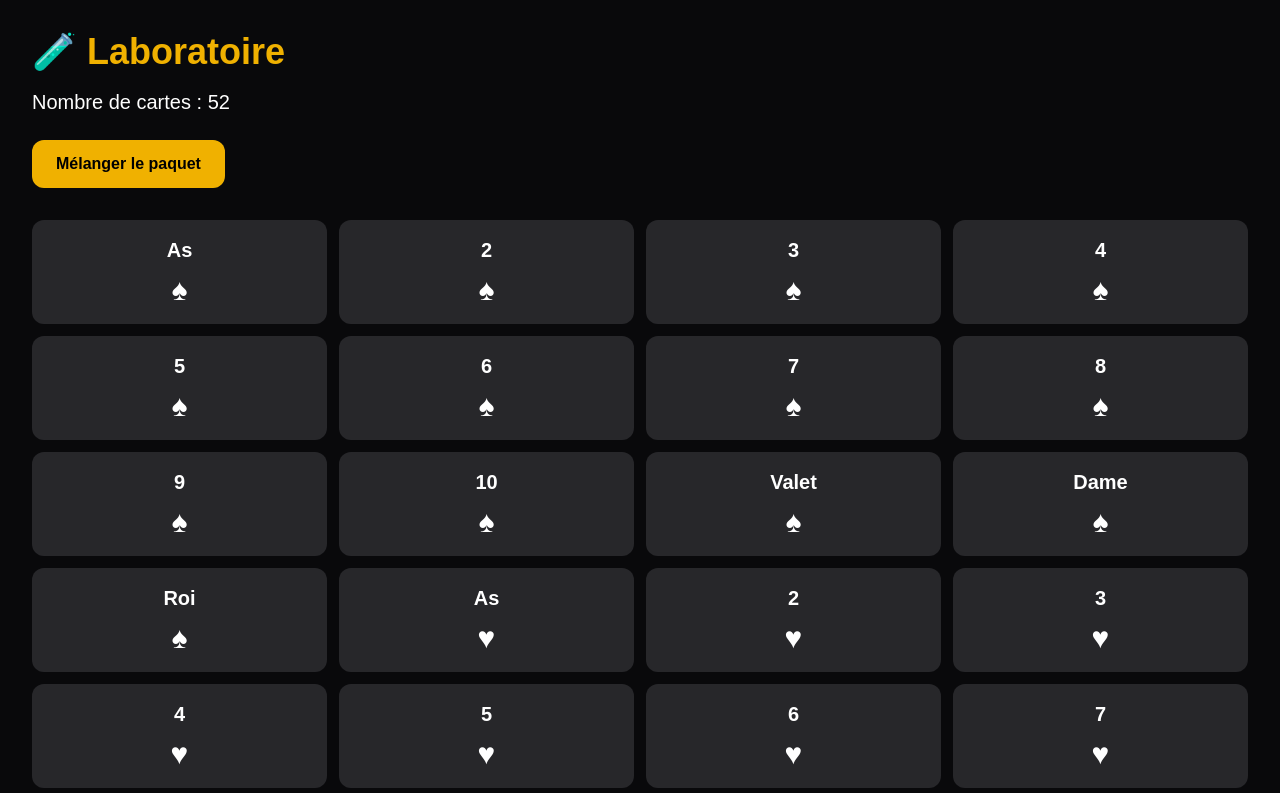
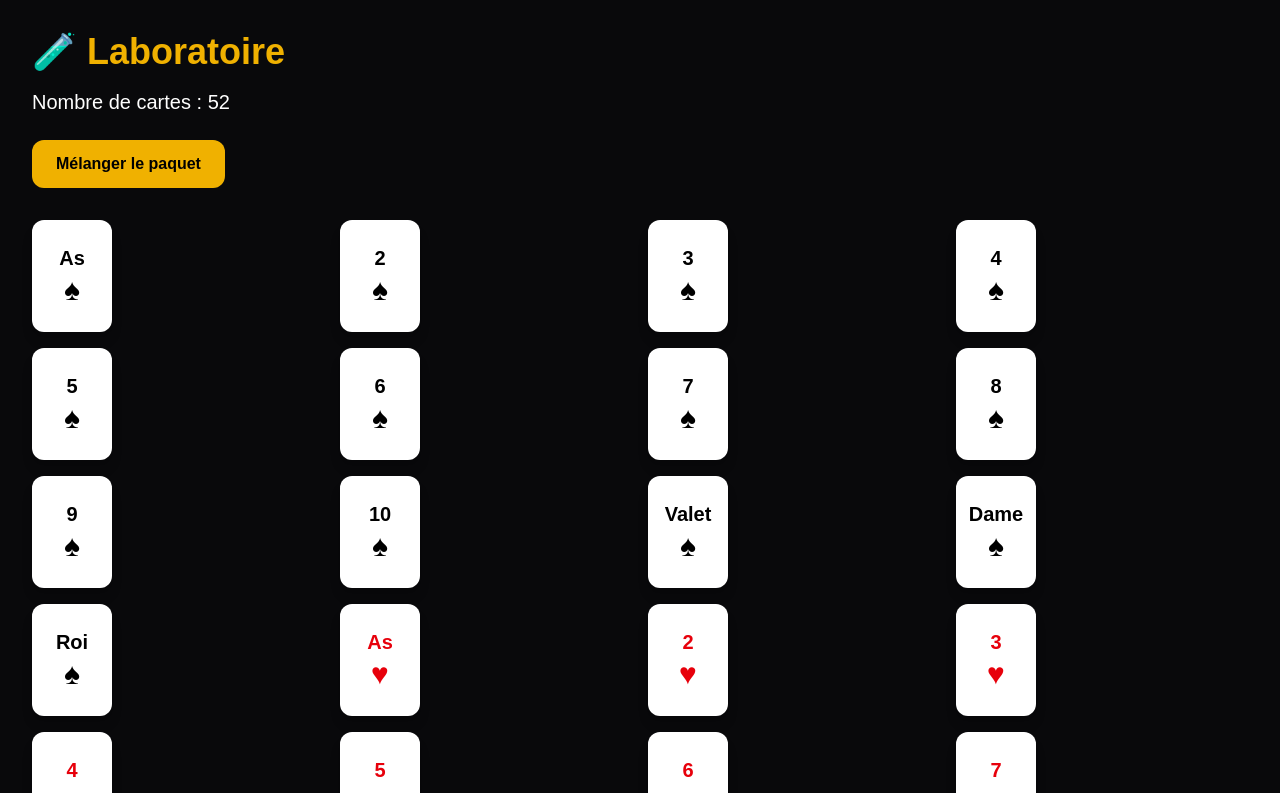
Before and after one commit to Ludo31620/pyramides-du-gang, a Next.js app: page /dev in a window 1280 px wide. Shown: the top 793 px of the page. Built offline with nearby package versions, Linux system fonts and the light colour scheme.

Commit message:
V0.3.3 - Création du composant PlayingCard

```diff
--- a/app/dev/page.tsx
+++ b/app/dev/page.tsx
@@ -5,6 +5,7 @@ import {
   creerPaquet,
   melangerPaquet,
 } from "@/lib/deck";
+import PlayingCard from "@/components/PlayingCard";
 
 export default function DevPage() {
   const [cartes, setCartes] = useState(creerPaquet());
@@ -30,20 +31,12 @@ export default function DevPage() {
         Mélanger le paquet
       </button>
 
-      <div className="grid grid-cols-4 gap-3 mt-8">
+      <div className="grid grid-cols-4 gap-4 mt-8">
         {cartes.map((carte, index) => (
-          <div
+          <PlayingCard
             key={index}
-            className="bg-zinc-800 rounded-xl p-4 text-center"
-          >
-            <p className="text-xl font-bold">
-              {carte.valeur}
-            </p>
-
-            <p className="text-3xl mt-2">
-              {carte.couleur}
-            </p>
-          </div>
+            carte={carte}
+          />
         ))}
       </div>
     </main>
--- /dev/null
+++ b/components/PlayingCard.tsx
@@ -0,0 +1,37 @@
+import { Carte } from "@/lib/deck";
+
+type PlayingCardProps = {
+  carte: Carte;
+};
+
+export default function PlayingCard({
+  carte,
+}: PlayingCardProps) {
+  const estRouge =
+    carte.couleur === "♥" ||
+    carte.couleur === "♦";
+
+  return (
+    <div className="w-20 h-28 bg-white rounded-xl shadow-lg flex flex-col items-center justify-center font-bold">
+      <p
+        className={`text-xl ${
+          estRouge
+            ? "text-red-600"
+            : "text-black"
+        }`}
+      >
+        {carte.valeur}
+      </p>
+
+      <p
+        className={`text-3xl ${
+          estRouge
+            ? "text-red-600"
+            : "text-black"
+        }`}
+      >
+        {carte.couleur}
+      </p>
+    </div>
+  );
+}
```
